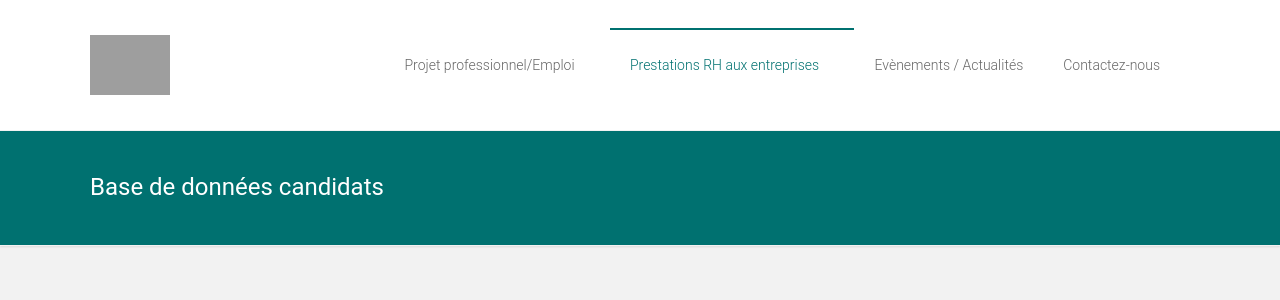
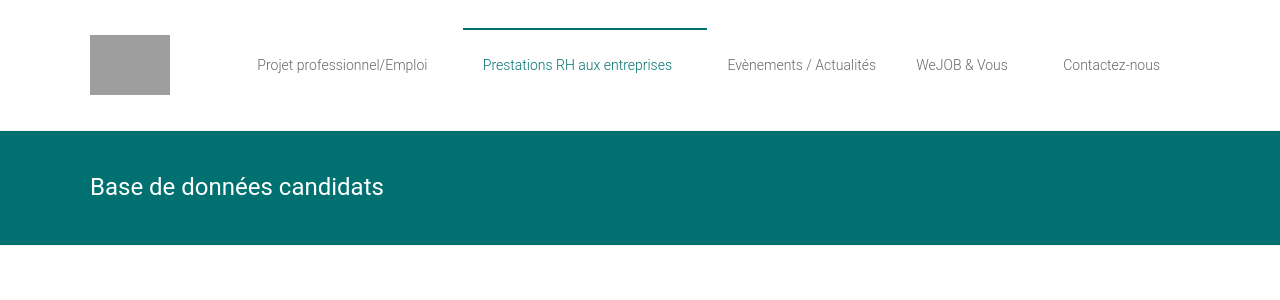
Before and after one commit to WildCodeSchool/remotefr-js-0920-p3-wejob-public, a PHP site: page /public/index.html in a window 1280 px wide. Shown: the top 300 px of the page. Run offline with PHP 8.4, Linux system fonts and the light colour scheme; grey boxes are pictures that could not be loaded.

Commit message:
Merge tous les fixes

```diff
--- a/public/ample-theme.css
+++ b/public/ample.css
@@ -250,7 +250,7 @@ blockquote cite {
 ====> 3.5 Others
 --------------------------------------------------------------*/
 body {
-	background: #f2f2f2; /* Fallback for when there is no custom background color defined. */
+	background: #ffffff; /* Fallback for when there is no custom background color defined. */
 }
 strong {
 	font-weight: bold;
--- a/public/index.html
+++ b/public/index.html
@@ -1,107 +1,175 @@
 <!DOCTYPE html>
 <html lang="en">
-
   <head>
     <meta charset="utf-8" />
-  <link rel="icon" href="favicon.ico" />
+    <link rel="icon" href="%PUBLIC_URL%/favicon.ico" />
     <meta name="viewport" content="width=device-width, initial-scale=1" />
     <meta name="theme-color" content="#000000" />
-  <meta name="description" content="Web site created using create-react-app" />
-  <link rel="stylesheet" href="ample-theme.css" />
-  <title>WeJob</title>
+    <meta
+      name="description"
+      content="Web site created using create-react-app"
+    />
+    <link rel="apple-touch-icon" href="%PUBLIC_URL%/logo192.png" />
+    <!--
+      manifest.json provides metadata used when your web app is installed on a
+      user's mobile device or desktop. See https://developers.google.com/web/fundamentals/web-app-manifest/
+    -->
+    <link rel="manifest" href="%PUBLIC_URL%/manifest.json" />
+    <!--
+      Notice the use of %PUBLIC_URL% in the tags above.
+      It will be replaced with the URL of the `public` folder during the build.
+      Only files inside the `public` folder can be referenced from the HTML.
+
+      Unlike "/favicon.ico" or "favicon.ico", "%PUBLIC_URL%/favicon.ico" will
+      work correctly both with client-side routing and a non-root public URL.
+      Learn how to configure a non-root public URL by running `npm run build`.
+    -->
+    <!-- CSS only -->
+    <link href="/ample.css" rel="stylesheet">
+    <title>React App</title>
   </head>
-
   <body
-  class="page-template page-template-page-no-sidebar page-template-page-no-sidebar-php page page-id-2909 page-child parent-pageid-1046 logged-in admin-bar no-customize-support wp-custom-logo  better-responsive-menu wide">
-  <div id="page" class="hfeed site">
-    <header id="masthead" class="site-header " role="banner">
+    class="page-template page-template-page-no-sidebar page-template-page-no-sidebar-php page page-id-2909 page-child parent-pageid-1046 logged-in admin-bar no-customize-support wp-custom-logo better-responsive-menu wide"
+  >
+    <noscript>You need to enable JavaScript to run this app.</noscript>
+    <header id="masthead" class="site-header">
       <div class="header">
-
         <div class="main-head-wrap inner-wrap clearfix">
           <div id="header-left-section">
-
             <div id="header-logo-image">
-              <a href="https://wejob.wild31.com/" class="custom-logo-link" rel="home" itemprop="url"><img width="200"
-                  height="120" src="https://wejob.wild31.com/wp-content/uploads/2017/07/WeJob_logo.png"
-                  class="custom-logo" alt="WeJob logo" itemprop="logo" /></a>
-            </div><!-- #header-logo-image -->
+              <a
+                href="https://wejob.wild31.com/"
+                class="custom-logo-link"
+                rel="home"
+                ><img
+                  width="200"
+                  height="120"
+                  src="https://wejob.wild31.com/wp-content/uploads/2017/07/WeJob_logo.png"
+                  class="custom-logo"
+                  alt="WeJob logo"
+              /></a>
+            </div>
+            <!-- #header-logo-image -->
 
             <div id="header-text" class="screen-reader-text">
               <h3 id="site-title">
-                <a href="https://wejob.wild31.com/" title="WeJOB" rel="home">WeJOB</a>
+                <a href="https://wejob.wild31.com/" title="WeJOB" rel="home"
+                  >WeJOB</a
+                >
               </h3>
-              <p id="site-description">Innovation Ressources Humaines &amp; Emploi à Bordeaux</p>
+              <p id="site-description">
+                Innovation Ressources Humaines &amp; Emploi à Bordeaux
+              </p>
             </div>
-          </div><!-- #header-left-section -->
+          </div>
+          <!-- #header-left-section -->
 
           <div id="header-right-section">
-            <nav id="site-navigation" class="main-navigation" role="navigation">
+            <nav id="site-navigation" class="main-navigation">
               <p class="menu-toggle"></p>
               <div class="menu-menu-1-container">
                 <ul id="menu-menu-1" class="menu menu-primary-container">
-                  <li id="menu-item-991"
-                    class="menu-item menu-item-type-post_type menu-item-object-page menu-item-has-children menu-item-991">
-                    <a href="https://wejob.wild31.com/solution-recherche-emploi-aquitaine/">Projet
-                      professionnel/Emploi</a>
+                  <li
+                    id="menu-item-991"
+                    class="menu-item menu-item-type-post_type menu-item-object-page menu-item-has-children menu-item-991"
+                  >
+                    <a
+                      href="https://wejob.wild31.com/solution-recherche-emploi-aquitaine/"
+                      >Projet professionnel/Emploi</a
+                    >
                   </li>
-                  <li id="menu-item-1225"
-                    class="menu-item menu-item-type-post_type menu-item-object-page current-page-ancestor current-menu-ancestor current-menu-parent current-page-parent current_page_parent current_page_ancestor menu-item-has-children menu-item-1225">
-                    <a href="https://wejob.wild31.com/prestations-aux-entreprises/">Prestations RH aux entreprises</a>
+                  <li
+                    id="menu-item-1225"
+                    class="menu-item menu-item-type-post_type menu-item-object-page current-page-ancestor current-menu-ancestor current-menu-parent current-page-parent current_page_parent current_page_ancestor menu-item-has-children menu-item-1225"
+                  >
+                    <a
+                      href="https://wejob.wild31.com/prestations-aux-entreprises/"
+                      >Prestations RH aux entreprises</a
+                    >
                     <ul class="sub-menu">
-                      <li id="menu-item-2913"
-                        class="menu-item menu-item-type-post_type menu-item-object-page current-menu-item page_item page-item-2909 current_page_item menu-item-2913">
-                        <a href="https://wejob.wild31.com/prestations-aux-entreprises/base-de-donnees-candidats/"
-                          aria-current="page">Base de données candidats</a>
+                      <li
+                        id="menu-item-2913"
+                        class="menu-item menu-item-type-post_type menu-item-object-page current-menu-item page_item page-item-2909 current_page_item menu-item-2913"
+                      >
+                        <a
+                          href="https://wejob.wild31.com/prestations-aux-entreprises/base-de-donnees-candidats/"
+                          aria-current="page"
+                          >Base de données candidats</a
+                        >
                       </li>
                     </ul>
                   </li>
-                  <li id="menu-item-112" class="menu-item menu-item-type-post_type menu-item-object-page menu-item-112">
-                    <a href="https://wejob.wild31.com/actualites/">Evènements / Actualités</a>
+                  <li
+                    id="menu-item-112"
+                    class="menu-item menu-item-type-post_type menu-item-object-page menu-item-112"
+                  >
+                    <a href="https://wejob.wild31.com/actualites/"
+                      >Evènements / Actualités</a
+                    >
                   </li>
+                  <li
+                    id="menu-item-47"
+                    class="menu-item menu-item-type-custom menu-item-object-custom menu-item-has-children menu-item-47"
+                  >
+                    <a href="http://wejob.wild31.com/lequipe/"
+                      >WeJOB &#038; Vous</a
+                    >
                   </li>
-                  <li id="menu-item-48" class="menu-item menu-item-type-post_type menu-item-object-page menu-item-48"><a
-                      href="https://wejob.wild31.com/contact/">Contactez-nous</a></li>
+                  <li
+                    id="menu-item-48"
+                    class="menu-item menu-item-type-post_type menu-item-object-page menu-item-48"
+                  >
+                    <a href="https://wejob.wild31.com/contact/"
+                      >Contactez-nous</a
+                    >
+                  </li>
                 </ul>
               </div>
             </nav>
             <i class="fa fa-search search-top"></i>
             <div class="search-form-top">
-
-              <form action="https://wejob.wild31.com/" class="search-form searchform clearfix" method="get">
+              <form
+                action="https://wejob.wild31.com/"
+                class="search-form searchform clearfix"
+                method="get"
+              >
                 <div class="search-wrap">
-                  <input type="text" placeholder="Recherche" class="s field" name="s">
+                  <input
+                    type="text"
+                    placeholder="Recherche"
+                    class="s field"
+                    name="s"
+                  />
                   <button class="search-icon" type="submit"></button>
                 </div>
-              </form><!-- .searchform -->
+              </form>
+              <!-- .searchform -->
             </div>
           </div>
-        </div><!-- .main-head-wrap -->
-      </div><!-- .header -->
-    </header><!-- end of header -->
+        </div>
+        <!-- .main-head-wrap -->
+      </div>
+      <!-- .header -->
+    </header>
+    <!-- end of header -->
     <div class="main-wrapper">
-
       <div class="header-post-title-container clearfix">
         <div class="inner-wrap">
           <div class="post-title-wrapper">
-            <h1 class="header-post-title-class entry-title">Base de données candidats</h1>
+            <h1 class="header-post-title-class entry-title">
+              Base de données candidats
+            </h1>
           </div>
         </div>
       </div>
 
       <div class="single-page clearfix">
         <div class="inner-wrap">
-
-          <noscript>You need to enable JavaScript to run this app.</noscript>
           <div id="root"></div>
-          <script src="../src/index.jsx"></script>
-
-        </div><!-- .inner-wrap -->
-      </div><!-- .single-page -->
-
-    </div><!-- .main-wrapper -->
-    <a href="#masthead" id="scroll-up"><i class="fa fa-angle-up"></i></a>
-  </div><!-- #page -->
-
+        </div>
+        <!-- .inner-wrap -->
+      </div>
+      <!-- .single-page -->
+    </div>
   </body>
-
 </html>
--- a/src/components/SingleUserShort.jsx
+++ b/src/components/SingleUserShort.jsx
@@ -1,10 +1,9 @@
-import React from 'react';
+import React, { useState } from 'react';
 import './SingleUserShort.css';
 import { useHistory } from 'react-router-dom';
 import Popup from 'reactjs-popup';
 import 'reactjs-popup/dist/index.css';
 import axios from 'axios';
-import useState from 'react-hook-use-state';
 
 export default function SingleUser(props) {
   const { user } = props;
--- a/src/index.jsx
+++ b/src/index.jsx
@@ -1,3 +1,4 @@
+import regeneratorRuntime from 'regenerator-runtime';
 import React from 'react';
 import ReactDOM from 'react-dom';
 import { BrowserRouter } from 'react-router-dom';
@@ -20,9 +21,7 @@ function ErrorFallback({ error, resetErrorBoundary }) {
 ReactDOM.render(
   <React.StrictMode>
     <BrowserRouter basename={basename}>
-      <ErrorBoundary
-        FallbackComponent={ErrorFallback}
-      >
+      <ErrorBoundary FallbackComponent={ErrorFallback}>
         <App />
       </ErrorBoundary>
     </BrowserRouter>
```
Also changed, not shown: package.json (+20 -17 lines), 1 other file. Lines whose indentation alone changed are shown as unchanged.
